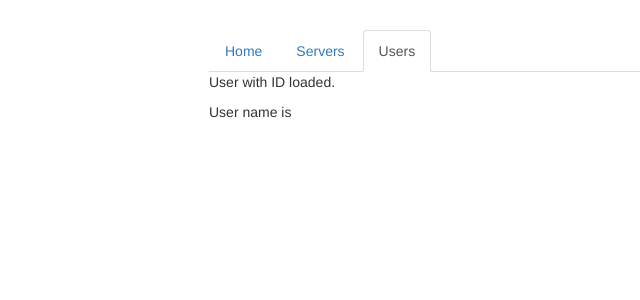
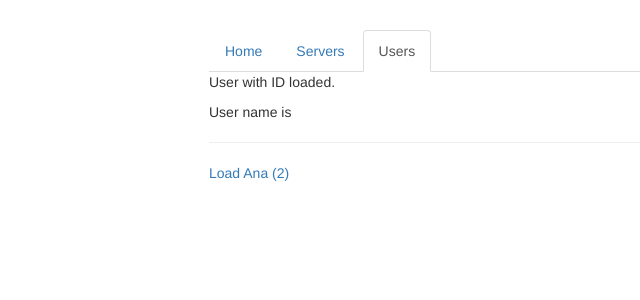
Before and after one commit to JulioRodriguezR/Angular-Rounting, an Angular app: page /users in a window 1280 px wide. Shown: the top 300 px of the page, without its empty margins (56-696 px from the left). Built offline with nearby package versions, Linux system fonts and the light colour scheme.

Commit message:
Fetching Route Params Reactively

```diff
--- a/src/app/users/user/user.component.html
+++ b/src/app/users/user/user.component.html
@@ -1,2 +1,9 @@
 <p>User with ID {{ user.id }} loaded.</p>
 <p>User name is {{ user.name }}</p>
+<hr>
+<a [routerLink]="['/users', 2, 'Ana']">Load Ana (2)</a>
+<!--
+  Angular no crea una instancia del componente,
+  reduciendo costos de memoria. Para reaccionar a los cambios posteriores
+  se tiene que observar los param
+ -->
--- a/src/app/users/user/user.component.ts
+++ b/src/app/users/user/user.component.ts
@@ -1,4 +1,4 @@
-import { ActivatedRoute } from '@angular/router';
+import { ActivatedRoute, Params } from '@angular/router';
 import { Component, OnInit } from '@angular/core';
 
 @Component({
@@ -20,6 +20,19 @@ export class UserComponent implements OnInit {
       id: this.route.snapshot.params['id'],
       name: this.route.snapshot.params['name']
     };
+    /*
+      Pudiendo trabajar con tareas asíncronas..
+      Los params de su ruta actualmente cargada podrían cambiar,
+      pudiendo ocurrir en el futuro, para luego ejecutarlo.
+      Asignándolo al objeto usuario.
+    */
+    this.route.params
+      .subscribe(
+        (params: Params) => {
+           this.user.id = params['id'];
+           this.user.name = params['name'];
+        }
+      );
   }
 
 }
```
